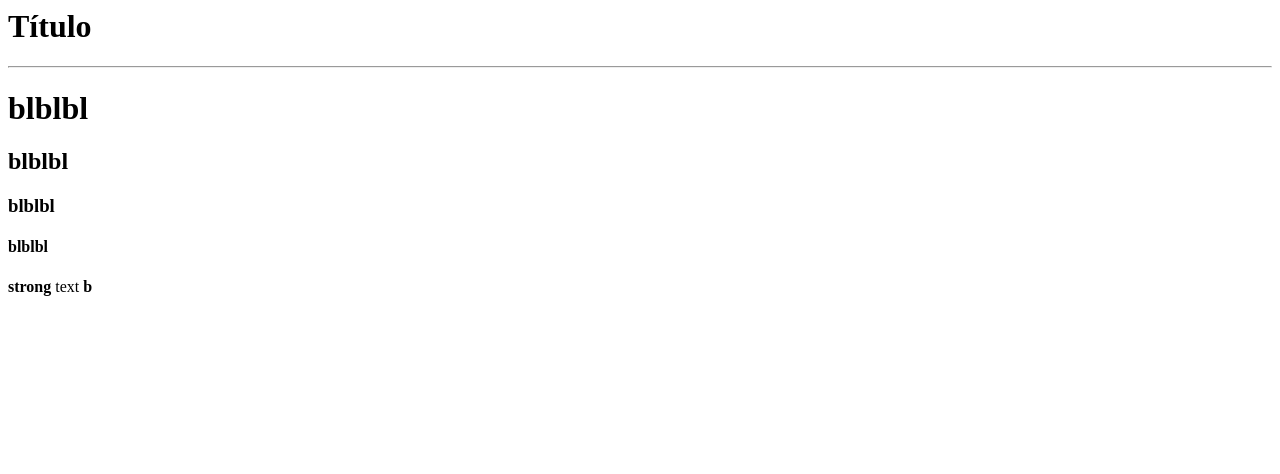
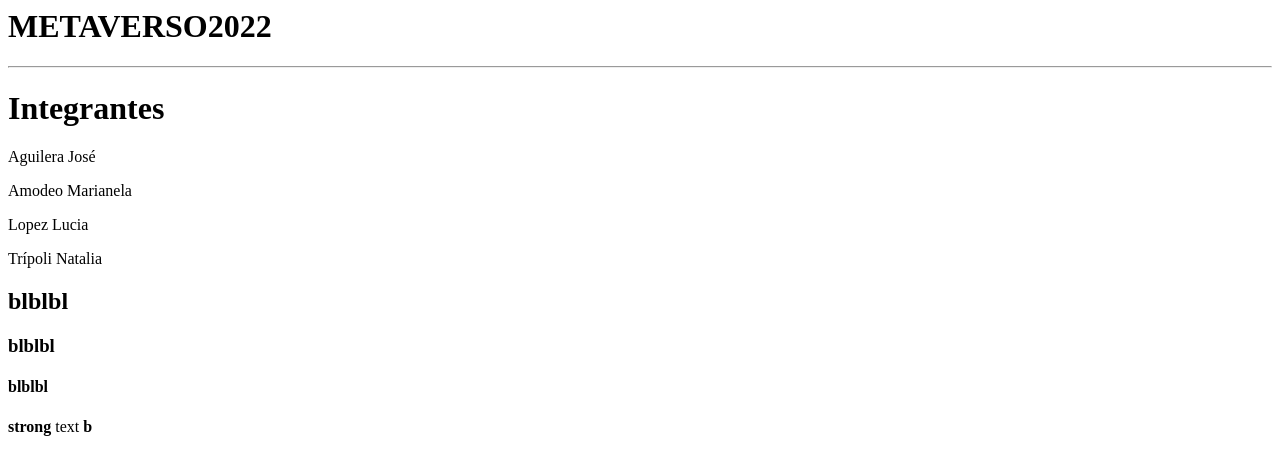
Before and after one commit to NataliaT98/Entrega, a plain HTML site: page index.html in a window 1280 px wide. Drawn offline with Linux system fonts and the light colour scheme.

Commit message:
Update index.html

```diff
--- a/index.html
+++ b/index.html
@@ -3,7 +3,7 @@
 <head>
 
 <h1>
-Título
+METAVERSO2022
 </h1>
 
 <hr>
@@ -13,8 +13,12 @@ Título
 <body>
 
 <h1>
-blblbl
+  Integrantes
 </h1>
+<u1>  Aguilera José <p>
+<u1>  Amodeo Marianela <p>
+<u1>  Lopez Lucia <p>
+<u1>  Trípoli Natalia <p>
 
 <h2>
 blblbl
```
